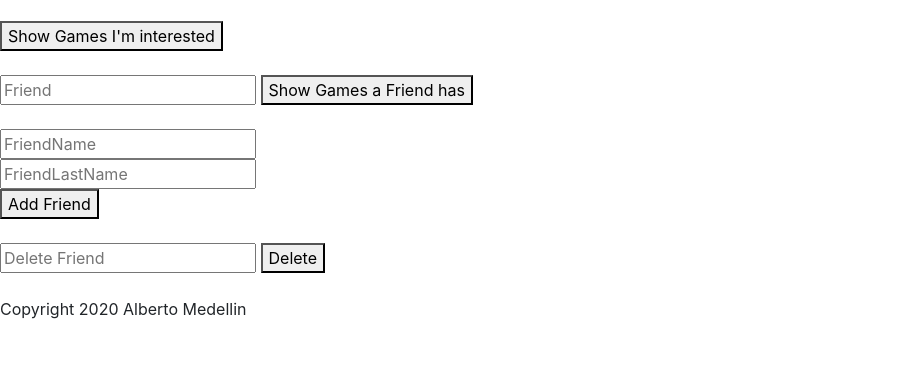
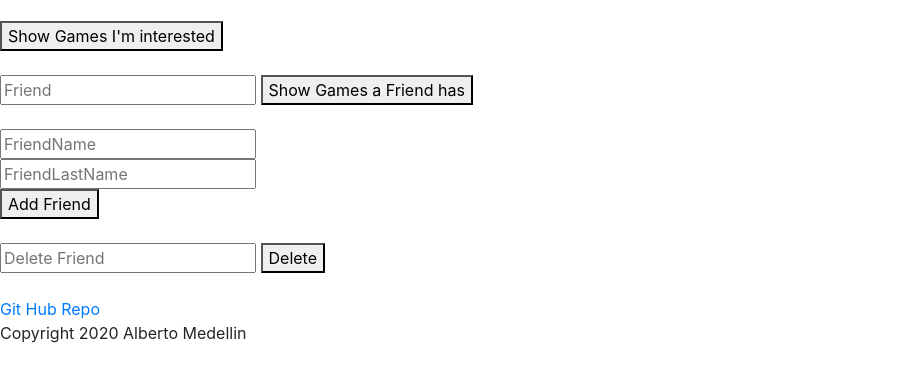
Before and after one commit to MEGAALBERT/CC13_API_Project, a website: page public/index.html in a window 1280 px wide. Shown: the part 89-470 px from the top of the page, without its empty margins (0-914 px from the left). Drawn offline with nearby package versions, Linux system fonts and the light colour scheme.

Commit message:
Finished Beta Version

```diff
--- a/public/index.html
+++ b/public/index.html
@@ -33,6 +33,7 @@
 
 
 	<footer>
+		<a href="https://github.com/MEGAALBERT/CC13_API_Project">Git Hub Repo</a>
 		<p>Copyright 2020 Alberto Medellin</p>
 	</footer>
 
```
Also changed, not shown: README.md.
